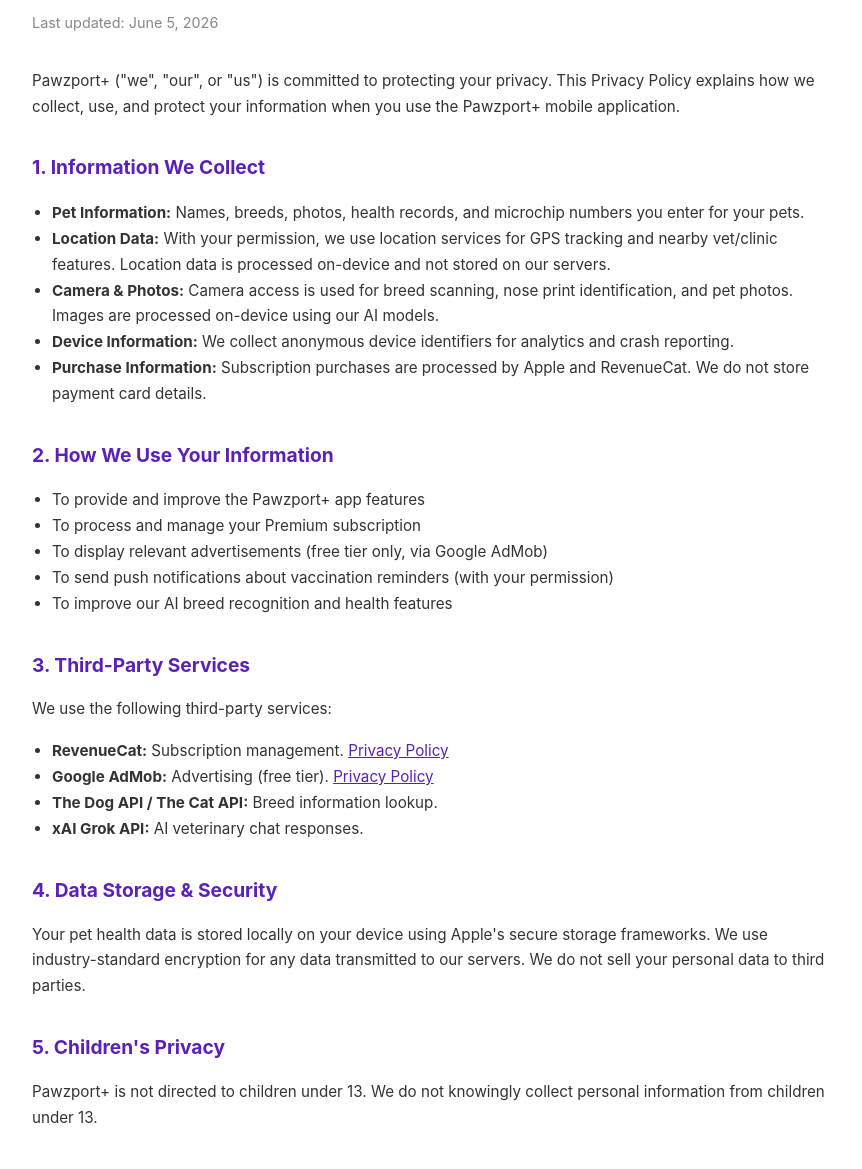
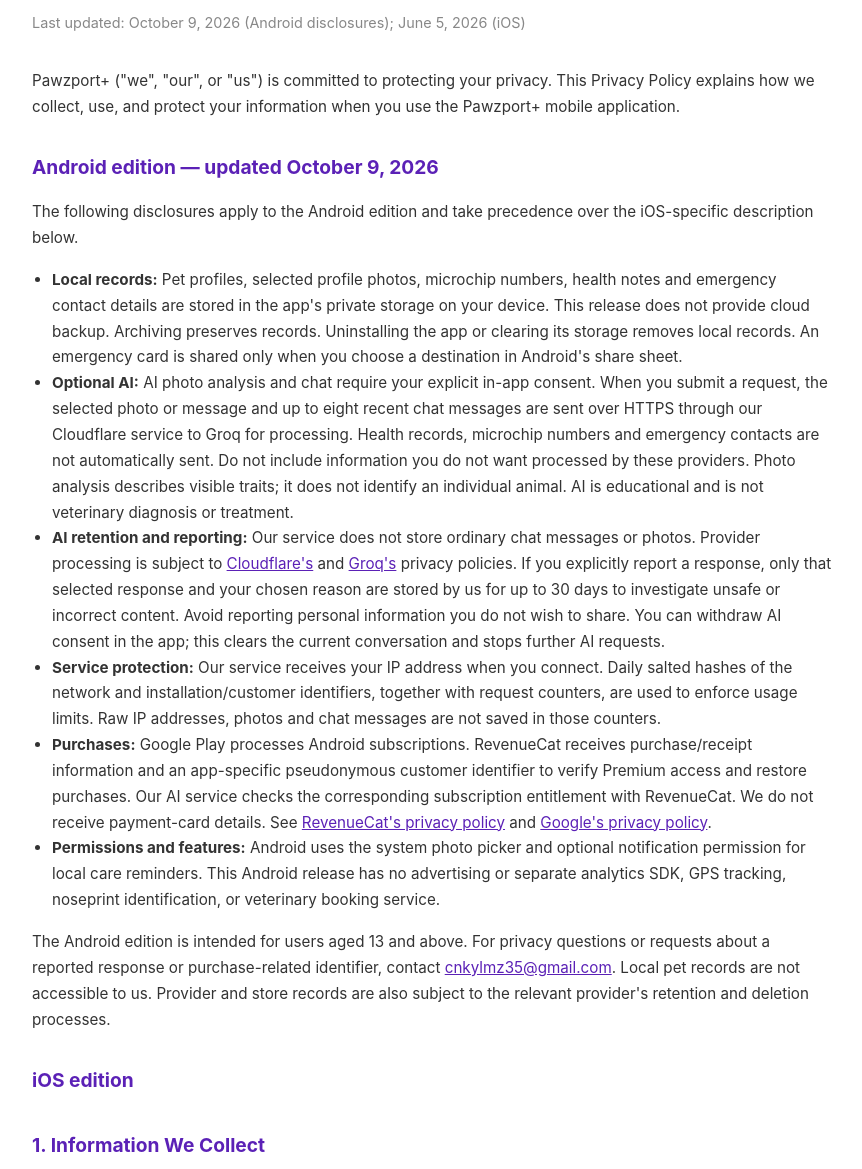
Before and after one commit to djenkjilmazz-tech/pawzport-site, a plain HTML site: page privacy.html in a window 1280 px wide. Shown: the part 119-1288 px from the top of the page, without its empty margins (208-1070 px from the left). Drawn offline with Linux system fonts and the light colour scheme.

Commit message:
Document Android AI processing, purchase verification and local storage

```diff
--- a/privacy.html
+++ b/privacy.html
@@ -16,9 +16,24 @@
 </head>
 <body>
 <h1>🐾 Privacy Policy</h1>
-<p class="date">Last updated: June 5, 2026</p>
+<p class="date">Last updated: October 9, 2026 (Android disclosures); June 5, 2026 (iOS)</p>
 
 <p>Pawzport+ ("we", "our", or "us") is committed to protecting your privacy. This Privacy Policy explains how we collect, use, and protect your information when you use the Pawzport+ mobile application.</p>
+
+<section aria-label="Android privacy disclosures">
+<h2>Android edition — updated October 9, 2026</h2>
+<p>The following disclosures apply to the Android edition and take precedence over the iOS-specific description below.</p>
+<ul>
+<li><strong>Local records:</strong> Pet profiles, selected profile photos, microchip numbers, health notes and emergency contact details are stored in the app's private storage on your device. This release does not provide cloud backup. Archiving preserves records. Uninstalling the app or clearing its storage removes local records. An emergency card is shared only when you choose a destination in Android's share sheet.</li>
+<li><strong>Optional AI:</strong> AI photo analysis and chat require your explicit in-app consent. When you submit a request, the selected photo or message and up to eight recent chat messages are sent over HTTPS through our Cloudflare service to Groq for processing. Health records, microchip numbers and emergency contacts are not automatically sent. Do not include information you do not want processed by these providers. Photo analysis describes visible traits; it does not identify an individual animal. AI is educational and is not veterinary diagnosis or treatment.</li>
+<li><strong>AI retention and reporting:</strong> Our service does not store ordinary chat messages or photos. Provider processing is subject to <a href="https://www.cloudflare.com/privacypolicy/">Cloudflare's</a> and <a href="https://groq.com/privacy-policy/">Groq's</a> privacy policies. If you explicitly report a response, only that selected response and your chosen reason are stored by us for up to 30 days to investigate unsafe or incorrect content. Avoid reporting personal information you do not wish to share. You can withdraw AI consent in the app; this clears the current conversation and stops further AI requests.</li>
+<li><strong>Service protection:</strong> Our service receives your IP address when you connect. Daily salted hashes of the network and installation/customer identifiers, together with request counters, are used to enforce usage limits. Raw IP addresses, photos and chat messages are not saved in those counters.</li>
+<li><strong>Purchases:</strong> Google Play processes Android subscriptions. RevenueCat receives purchase/receipt information and an app-specific pseudonymous customer identifier to verify Premium access and restore purchases. Our AI service checks the corresponding subscription entitlement with RevenueCat. We do not receive payment-card details. See <a href="https://www.revenuecat.com/privacy/">RevenueCat's privacy policy</a> and <a href="https://policies.google.com/privacy">Google's privacy policy</a>.</li>
+<li><strong>Permissions and features:</strong> Android uses the system photo picker and optional notification permission for local care reminders. This Android release has no advertising or separate analytics SDK, GPS tracking, noseprint identification, or veterinary booking service.</li>
+</ul>
+<p>The Android edition is intended for users aged 13 and above. For privacy questions or requests about a reported response or purchase-related identifier, contact <a href="mailto:cnkylmz35@gmail.com">cnkylmz35@gmail.com</a>. Local pet records are not accessible to us. Provider and store records are also subject to the relevant provider's retention and deletion processes.</p>
+</section>
+<h2>iOS edition</h2>
 
 <h2>1. Information We Collect</h2>
 <ul>
```
